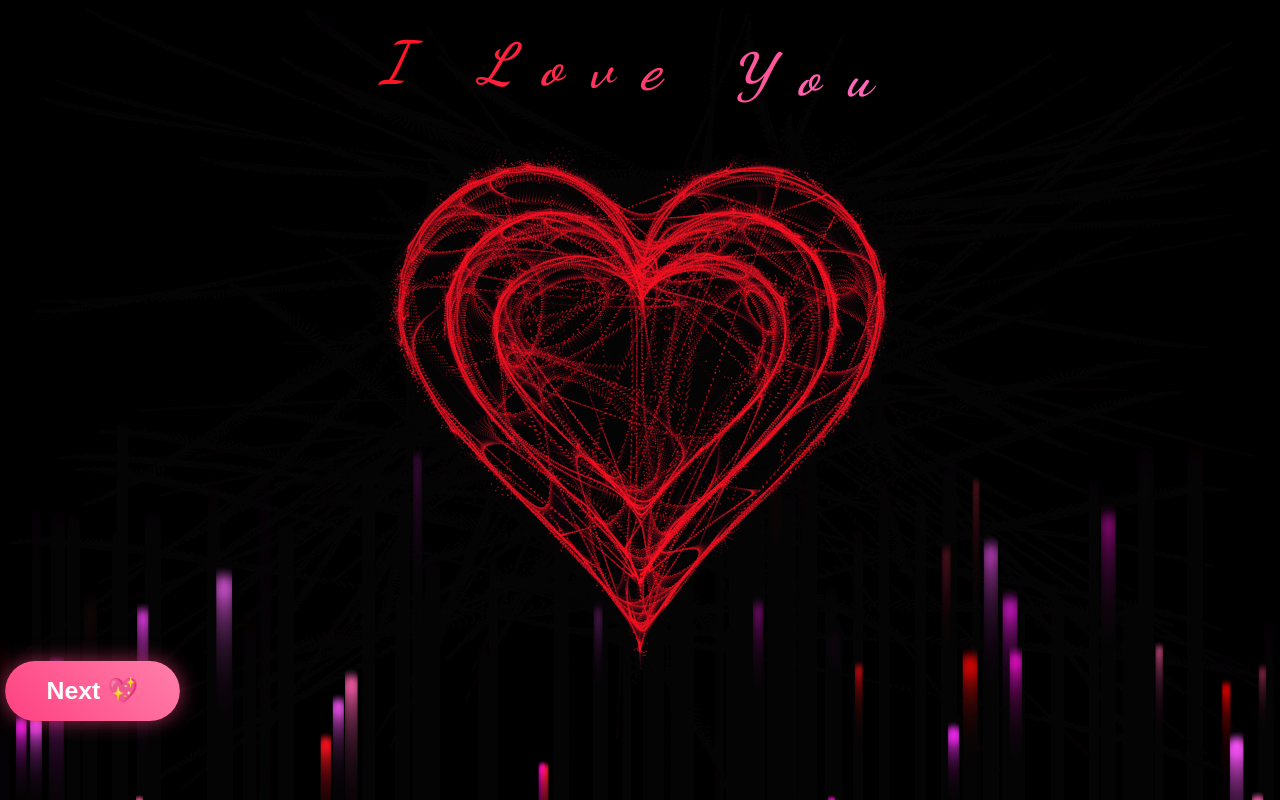
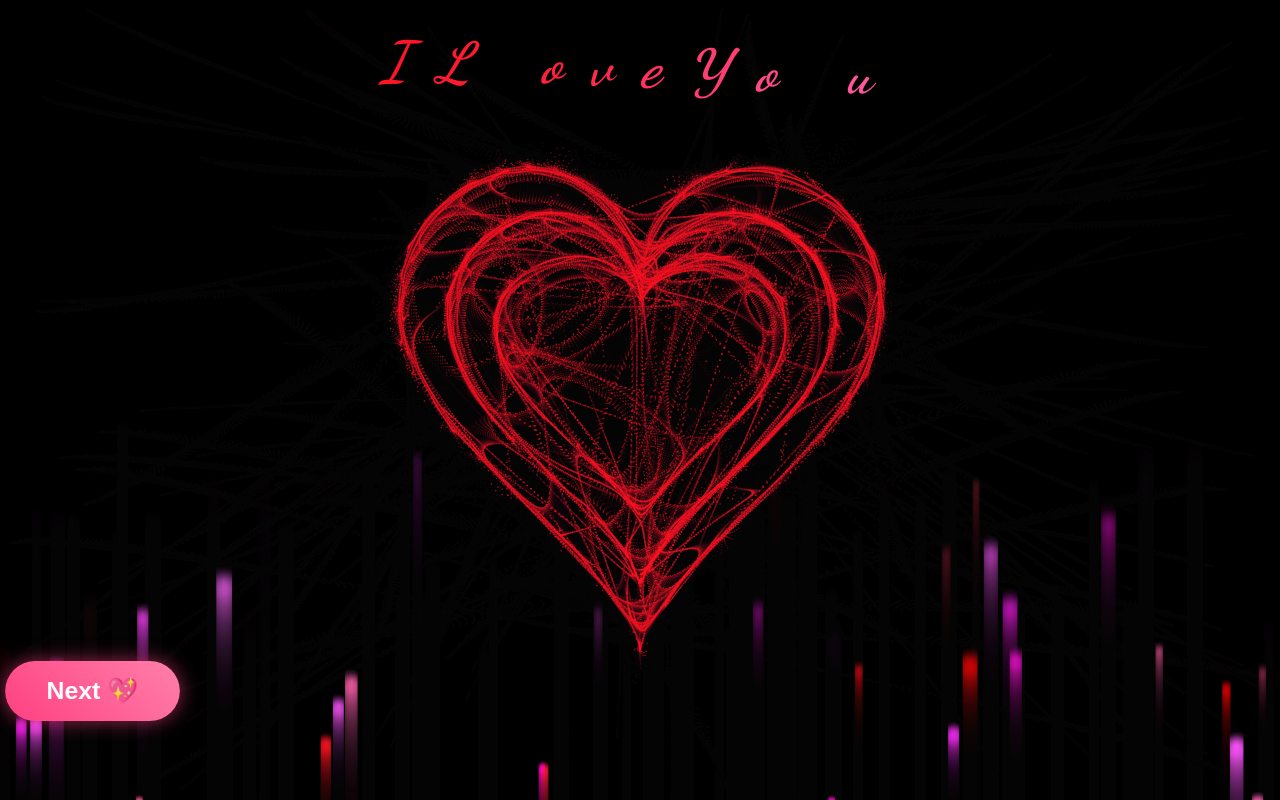
Before and after one commit to mramitx/Ms-Janvi-s-Special-Day, a plain HTML site: page main_sub1/index2.html in a window 1280 px wide. Drawn offline with Linux system fonts and the light colour scheme.

Commit message:
Update index2.html

```diff
--- a/main_sub1/index2.html
+++ b/main_sub1/index2.html
@@ -127,9 +127,9 @@
   </script>
 
   <div id="love-message">
-    <span>I</span><span></span>
-    <span>L</span><span>o</span><span>v</span><span>e</span><span></span>
-    <span>Y</span><span>o</span><span>u</span>
+    <span>I</span><span>L</span>
+    <span>o</span><span>v</span><span>e</span><span>Y</span><span>o</span>
+    <span>u</span><span></span><span></span>
 
   </div>
 
```
